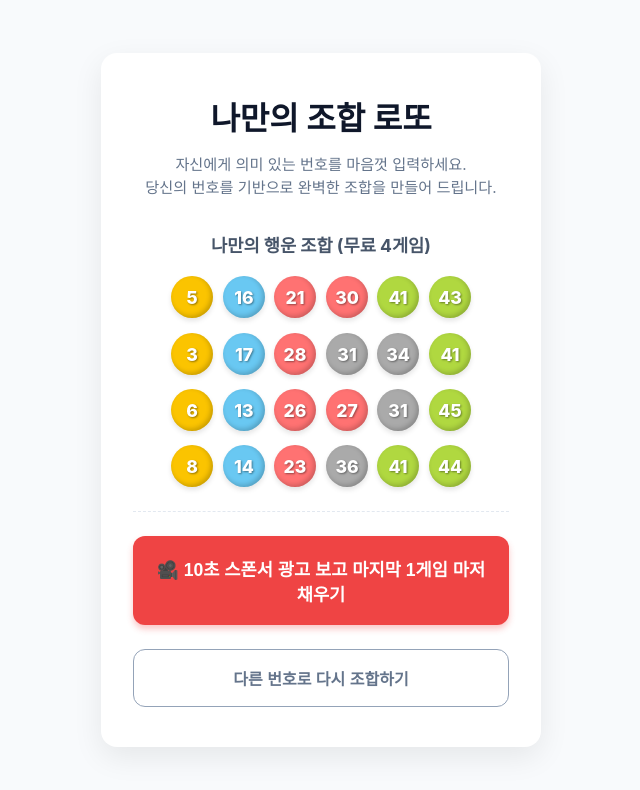
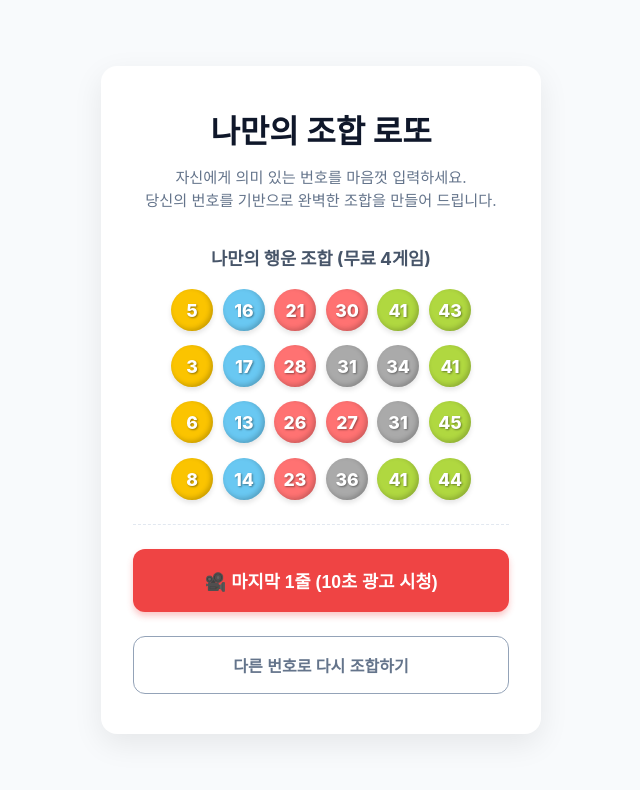
Before and after one commit to zxc159285-prog/lotto, a React (Vite) app: page / in a window 1280 px wide. Both pictures are taken after typing "Sample" into the empty fields and a click on the button "나만의 번호 조합 시작하기". Shown: the top 790 px of the page, without its empty margins (319-959 px from the left). Built offline with nearby package versions, Linux system fonts and the light colour scheme.

Commit message:
10초광고

```diff
--- a/src/App.jsx
+++ b/src/App.jsx
@@ -94,7 +94,7 @@ export default function App() {
             </div>
           ) : (
             <button className="ad-btn" onClick={handleWatchAd}>
-              🎥 10초 스폰서 광고 보고 마지막 1게임 마저 채우기
+              🎥 마지막 1줄 (10초 광고 시청)
             </button>
           )}
 
```
